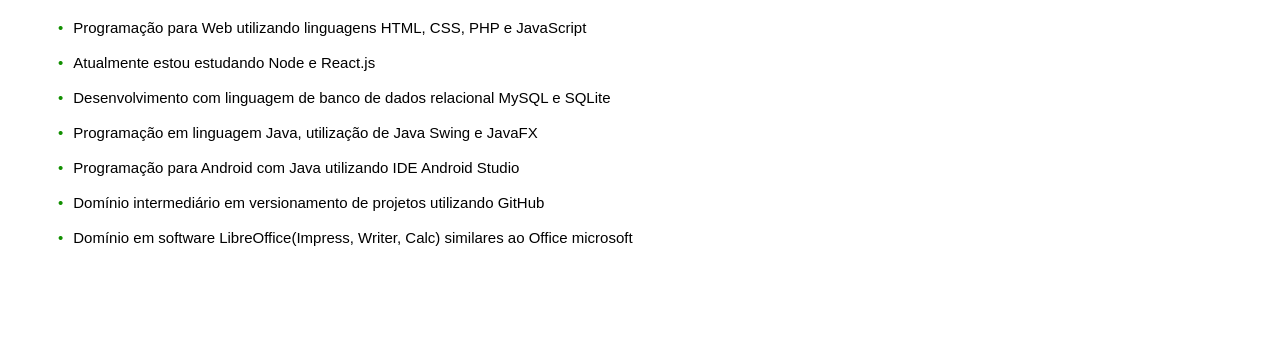
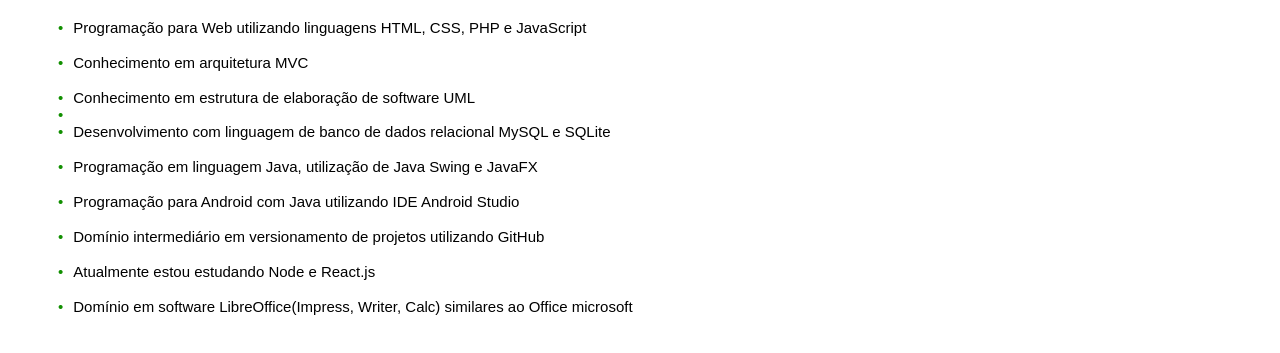
Before and after one commit to LucasVicenti12/Meu-Site, a plain HTML site: page sobre_mim.html in a window 1280 px wide. Shown: the part 175-528 px from the top of the page. Drawn offline with Linux system fonts and the light colour scheme.

Commit message:
Update sobre_mim.html

```diff
--- a/sobre_mim.html
+++ b/sobre_mim.html
@@ -15,11 +15,13 @@
     <h1>Meus conhecimentos</h1>
     <ul>
         <li>Programação para Web utilizando linguagens HTML, CSS, PHP e JavaScript</li> <br>
-        <li>Atualmente estou estudando Node e React.js</li> <br>
+        <li>Conhecimento em arquitetura MVC</li> <br>
+        <li>Conhecimento em estrutura de elaboração de software UML<li> <br>
         <li>Desenvolvimento com linguagem de banco de dados relacional MySQL e SQLite</li> <br>
         <li>Programação em linguagem Java, utilização de Java Swing e JavaFX</li> <br>
         <li>Programação para Android com Java utilizando IDE Android Studio</li> <br>
         <li>Domínio intermediário em versionamento de projetos utilizando GitHub</li> <br>
+        <li>Atualmente estou estudando Node e React.js</li> <br>
         <li>Domínio em software LibreOffice(Impress, Writer, Calc) similares ao Office microsoft</li>
     </ul>
 </body>
```
